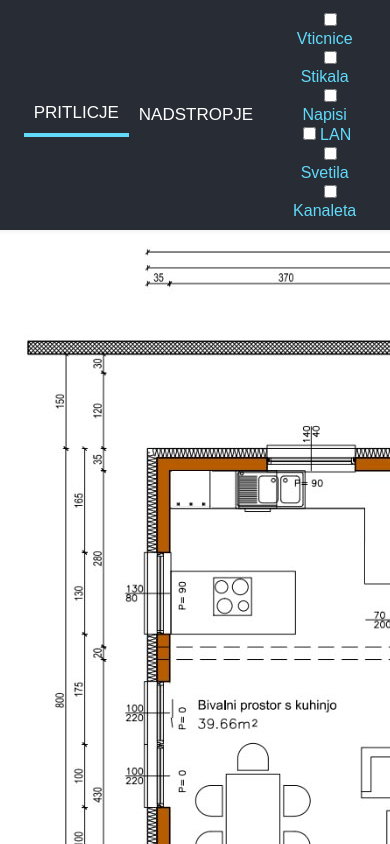
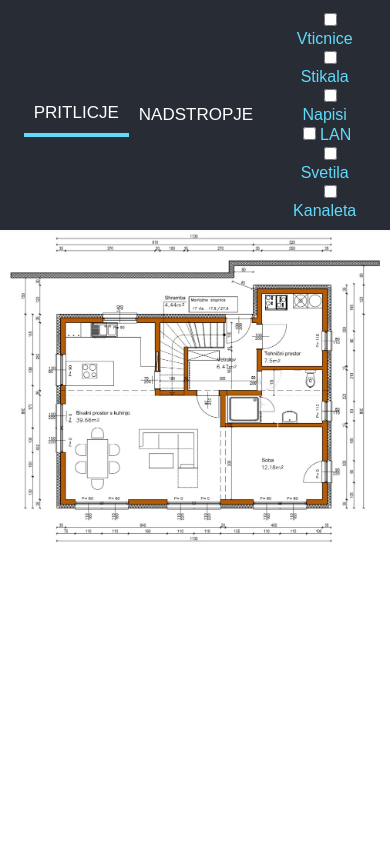
Before and after one commit to matejmeglic/hisa_instalacije, a React (Create React App) app: page / in a window 390 px wide. Shown: the top 844 px of the page. Built offline with nearby package versions, Linux system fonts and the light colour scheme.

Commit message:
responsive img

```diff
--- a/src/App.css
+++ b/src/App.css
@@ -24,6 +24,10 @@ body, html {
   font-size: 17px;
   text-transform: uppercase;
   color: #fff;
+}
+img {
+  display: block;
+  max-width: 100%;
 }
 .cbTypes {
   margin-left: 30px;
```
